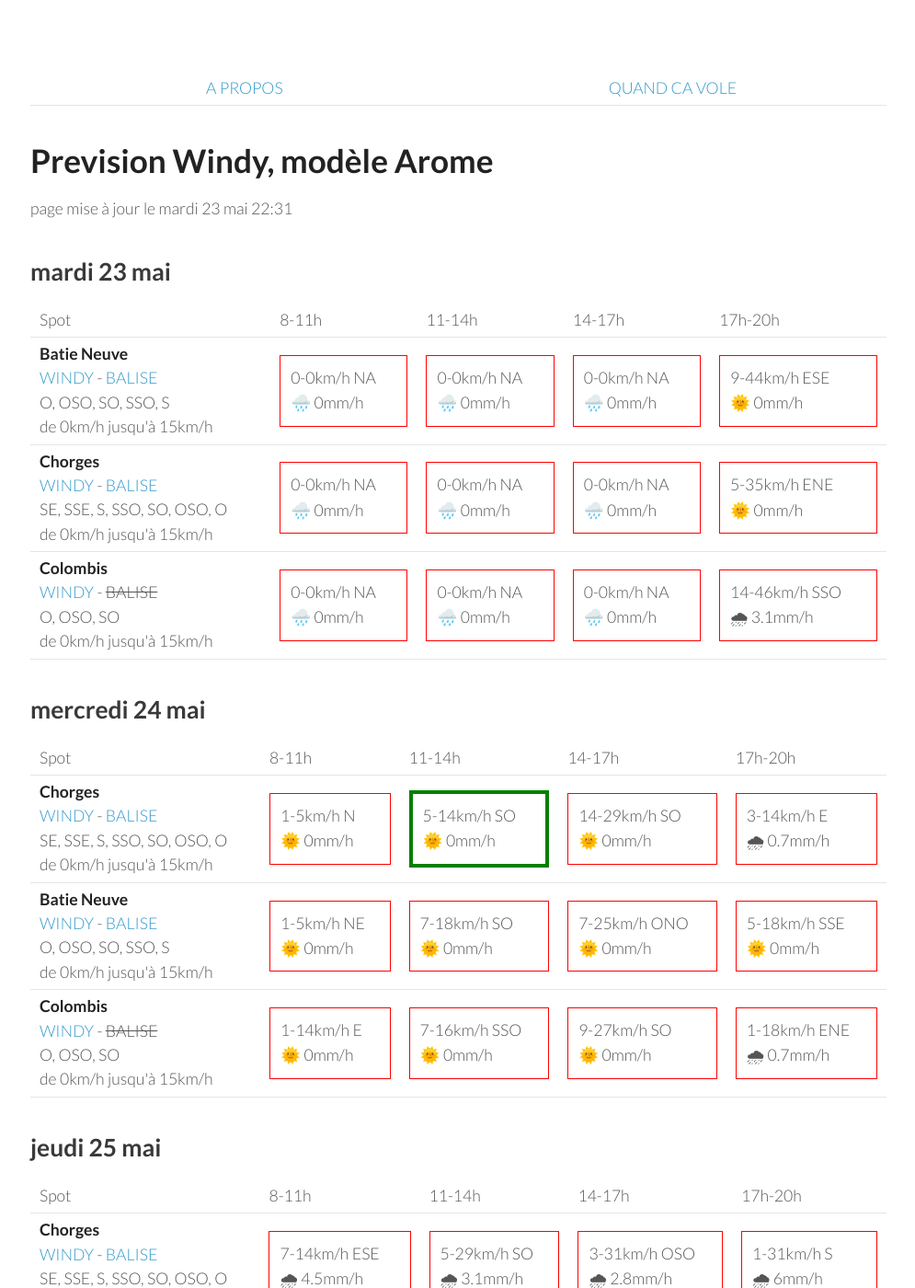
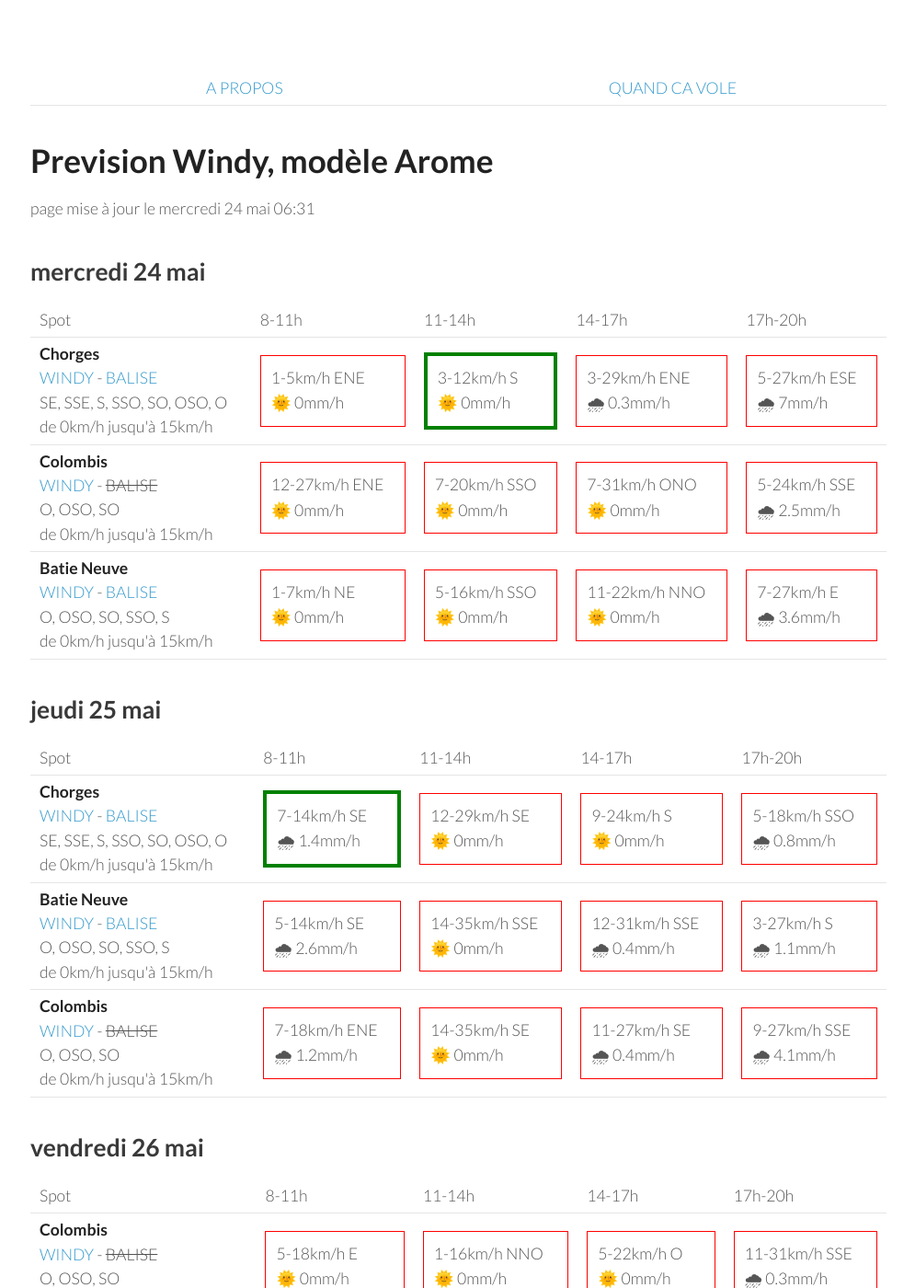
Before and after one commit to parapente-dans-le-nord/parapente-dans-le-nord.github.io, a Jekyll site: the page built from serre_poncon.markdown, in a window 1280 px wide and 1400 px high. Shown: the whole window at 92% size, without its empty margins (25-1020 px from the left). Built offline with Jekyll 4.4.1, drawn with Linux system fonts in a browser that asks for light colours; some of the changed text lies outside the part shown.

Commit message:
update index.markdown

```diff
--- a/serre_poncon.markdown
+++ b/serre_poncon.markdown
@@ -7,51 +7,8 @@ title:  "Tous les spots"
 {: .links}
 
 # Prevision Windy, modèle Arome
-page mise à jour le mardi 23 mai 22:31
+page mise à jour le mercredi 24 mai 06:31
 
-## mardi 23 mai
-
-{::nomarkdown}
-<table>
-  <tbody>
-    <tr>
-      <td>Spot</td>
-      <td>8-11h</td>
-      <td>11-14h</td>
-      <td>14-17h</td>
-      <td>17h-20h</td>
-    </tr>
-<tr>
-        <td><strong>Batie Neuve</strong><br><a href="https://windy.com/44.584/6.236?44.559,6.262,10,m:eTtagly">WINDY</a> - <span class=""><a href="https://www.openwindmap.org/PP554">BALISE</a> </span><br> <span class="vent-favorable">O, OSO, SO, SSO, S</span><br><span class="force-vent">de 0km/h jusqu'à 15km/h</span> </td>
-
-            <td><div class="not-flyable"><p>0-0km/h NA</p><p>🌧️ 0mm/h</p></div></td>
-            <td><div class="not-flyable"><p>0-0km/h NA</p><p>🌧️ 0mm/h</p></div></td>
-            <td><div class="not-flyable"><p>0-0km/h NA</p><p>🌧️ 0mm/h</p></div></td>
-            <td><div class="not-flyable"><p>9-44km/h ESE</p><p>🌞 0mm/h</p></div></td>
-
-    </tr>
-<tr>
-        <td><strong>Chorges</strong><br><a href="https://windy.com/44.578/6.280?44.559,6.262,10">WINDY</a> - <span class=""><a href="https://www.openwindmap.org/PP554">BALISE</a> </span><br> <span class="vent-favorable">SE, SSE, S, SSO, SO, OSO, O</span><br><span class="force-vent">de 0km/h jusqu'à 15km/h</span> </td>
-
-            <td><div class="not-flyable"><p>0-0km/h NA</p><p>🌧️ 0mm/h</p></div></td>
-            <td><div class="not-flyable"><p>0-0km/h NA</p><p>🌧️ 0mm/h</p></div></td>
-            <td><div class="not-flyable"><p>0-0km/h NA</p><p>🌧️ 0mm/h</p></div></td>
-            <td><div class="not-flyable"><p>5-35km/h ENE</p><p>🌞 0mm/h</p></div></td>
-
-    </tr>
-<tr>
-        <td><strong>Colombis</strong><br><a href="https://windy.com/44.494/6.216?44.559,6.262,10">WINDY</a> - <span class="no-balise"> BALISE </span><br> <span class="vent-favorable">O, OSO, SO</span><br><span class="force-vent">de 0km/h jusqu'à 15km/h</span> </td>
-
-            <td><div class="not-flyable"><p>0-0km/h NA</p><p>🌧️ 0mm/h</p></div></td>
-            <td><div class="not-flyable"><p>0-0km/h NA</p><p>🌧️ 0mm/h</p></div></td>
-            <td><div class="not-flyable"><p>0-0km/h NA</p><p>🌧️ 0mm/h</p></div></td>
-            <td><div class="not-flyable"><p>14-46km/h SSO</p><p>🌧 3.1mm/h</p></div></td>
-
-    </tr>
-
-</tbody>
-</table>
-{:/}
 ## mercredi 24 mai
 
 {::nomarkdown}
@@ -67,30 +24,30 @@ page mise à jour le mardi 23 mai 22:31
 <tr>
         <td><strong>Chorges</strong><br><a href="https://windy.com/44.578/6.280?44.559,6.262,10">WINDY</a> - <span class=""><a href="https://www.openwindmap.org/PP554">BALISE</a> </span><br> <span class="vent-favorable">SE, SSE, S, SSO, SO, OSO, O</span><br><span class="force-vent">de 0km/h jusqu'à 15km/h</span> </td>
 
-            <td><div class="not-flyable"><p>1-5km/h N</p><p>🌞 0mm/h</p></div></td>
-            <td><div class="flyable"><p>5-14km/h SO</p><p>🌞 0mm/h</p></div></td>
-            <td><div class="not-flyable"><p>14-29km/h SO</p><p>🌞 0mm/h</p></div></td>
-            <td><div class="not-flyable"><p>3-14km/h E</p><p>🌧 0.7mm/h</p></div></td>
+            <td><div class="not-flyable"><p>1-5km/h ENE</p><p>🌞 0mm/h</p></div></td>
+            <td><div class="flyable"><p>3-12km/h S</p><p>🌞 0mm/h</p></div></td>
+            <td><div class="not-flyable"><p>3-29km/h ENE</p><p>🌧 0.3mm/h</p></div></td>
+            <td><div class="not-flyable"><p>5-27km/h ESE</p><p>🌧 7mm/h</p></div></td>
+
+
+    </tr>
+<tr>
+        <td><strong>Colombis</strong><br><a href="https://windy.com/44.494/6.216?44.559,6.262,10">WINDY</a> - <span class="no-balise"> BALISE </span><br> <span class="vent-favorable">O, OSO, SO</span><br><span class="force-vent">de 0km/h jusqu'à 15km/h</span> </td>
+
+            <td><div class="not-flyable"><p>12-27km/h ENE</p><p>🌞 0mm/h</p></div></td>
+            <td><div class="not-flyable"><p>7-20km/h SSO</p><p>🌞 0mm/h</p></div></td>
+            <td><div class="not-flyable"><p>7-31km/h ONO</p><p>🌞 0mm/h</p></div></td>
+            <td><div class="not-flyable"><p>5-24km/h SSE</p><p>🌧 2.5mm/h</p></div></td>
 
 
     </tr>
 <tr>
         <td><strong>Batie Neuve</strong><br><a href="https://windy.com/44.584/6.236?44.559,6.262,10,m:eTtagly">WINDY</a> - <span class=""><a href="https://www.openwindmap.org/PP554">BALISE</a> </span><br> <span class="vent-favorable">O, OSO, SO, SSO, S</span><br><span class="force-vent">de 0km/h jusqu'à 15km/h</span> </td>
 
-            <td><div class="not-flyable"><p>1-5km/h NE</p><p>🌞 0mm/h</p></div></td>
-            <td><div class="not-flyable"><p>7-18km/h SO</p><p>🌞 0mm/h</p></div></td>
-            <td><div class="not-flyable"><p>7-25km/h ONO</p><p>🌞 0mm/h</p></div></td>
-            <td><div class="not-flyable"><p>5-18km/h SSE</p><p>🌞 0mm/h</p></div></td>
-
-
-    </tr>
-<tr>
-        <td><strong>Colombis</strong><br><a href="https://windy.com/44.494/6.216?44.559,6.262,10">WINDY</a> - <span class="no-balise"> BALISE </span><br> <span class="vent-favorable">O, OSO, SO</span><br><span class="force-vent">de 0km/h jusqu'à 15km/h</span> </td>
-
-            <td><div class="not-flyable"><p>1-14km/h E</p><p>🌞 0mm/h</p></div></td>
-            <td><div class="not-flyable"><p>7-16km/h SSO</p><p>🌞 0mm/h</p></div></td>
-            <td><div class="not-flyable"><p>9-27km/h SO</p><p>🌞 0mm/h</p></div></td>
-            <td><div class="not-flyable"><p>1-18km/h ENE</p><p>🌧 0.7mm/h</p></div></td>
+            <td><div class="not-flyable"><p>1-7km/h NE</p><p>🌞 0mm/h</p></div></td>
+            <td><div class="not-flyable"><p>5-16km/h SSO</p><p>🌞 0mm/h</p></div></td>
+            <td><div class="not-flyable"><p>11-22km/h NNO</p><p>🌞 0mm/h</p></div></td>
+            <td><div class="not-flyable"><p>7-27km/h E</p><p>🌧 3.6mm/h</p></div></td>
 
 
     </tr>
@@ -113,30 +70,30 @@ page mise à jour le mardi 23 mai 22:31
 <tr>
         <td><strong>Chorges</strong><br><a href="https://windy.com/44.578/6.280?44.559,6.262,10">WINDY</a> - <span class=""><a href="https://www.openwindmap.org/PP554">BALISE</a> </span><br> <span class="vent-favorable">SE, SSE, S, SSO, SO, OSO, O</span><br><span class="force-vent">de 0km/h jusqu'à 15km/h</span> </td>
 
-            <td><div class="not-flyable"><p>7-14km/h ESE</p><p>🌧 4.5mm/h</p></div></td>
-            <td><div class="not-flyable"><p>5-29km/h SO</p><p>🌧 3.1mm/h</p></div></td>
-            <td><div class="not-flyable"><p>3-31km/h OSO</p><p>🌧 2.8mm/h</p></div></td>
-            <td><div class="not-flyable"><p>1-31km/h S</p><p>🌧 6mm/h</p></div></td>
+            <td><div class="flyable"><p>7-14km/h SE</p><p>🌧 1.4mm/h</p></div></td>
+            <td><div class="not-flyable"><p>12-29km/h SE</p><p>🌞 0mm/h</p></div></td>
+            <td><div class="not-flyable"><p>9-24km/h S</p><p>🌞 0mm/h</p></div></td>
+            <td><div class="not-flyable"><p>5-18km/h SSO</p><p>🌧 0.8mm/h</p></div></td>
 
 
     </tr>
 <tr>
         <td><strong>Batie Neuve</strong><br><a href="https://windy.com/44.584/6.236?44.559,6.262,10,m:eTtagly">WINDY</a> - <span class=""><a href="https://www.openwindmap.org/PP554">BALISE</a> </span><br> <span class="vent-favorable">O, OSO, SO, SSO, S</span><br><span class="force-vent">de 0km/h jusqu'à 15km/h</span> </td>
 
-            <td><div class="not-flyable"><p>7-20km/h ESE</p><p>🌧 2.1mm/h</p></div></td>
-            <td><div class="not-flyable"><p>5-29km/h SO</p><p>🌧 3.5mm/h</p></div></td>
-            <td><div class="not-flyable"><p>3-31km/h OSO</p><p>🌧 2.3mm/h</p></div></td>
-            <td><div class="not-flyable"><p>1-31km/h SSE</p><p>🌧 4.1mm/h</p></div></td>
+            <td><div class="not-flyable"><p>5-14km/h SE</p><p>🌧 2.6mm/h</p></div></td>
+            <td><div class="not-flyable"><p>14-35km/h SSE</p><p>🌞 0mm/h</p></div></td>
+            <td><div class="not-flyable"><p>12-31km/h SSE</p><p>🌧 0.4mm/h</p></div></td>
+            <td><div class="not-flyable"><p>3-27km/h S</p><p>🌧 1.1mm/h</p></div></td>
 
 
     </tr>
 <tr>
         <td><strong>Colombis</strong><br><a href="https://windy.com/44.494/6.216?44.559,6.262,10">WINDY</a> - <span class="no-balise"> BALISE </span><br> <span class="vent-favorable">O, OSO, SO</span><br><span class="force-vent">de 0km/h jusqu'à 15km/h</span> </td>
 
-            <td><div class="not-flyable"><p>5-18km/h ENE</p><p>🌧 0.3mm/h</p></div></td>
-            <td><div class="not-flyable"><p>5-25km/h SO</p><p>🌧 4.5mm/h</p></div></td>
-            <td><div class="not-flyable"><p>5-29km/h NO</p><p>🌧 2.7mm/h</p></div></td>
-            <td><div class="not-flyable"><p>5-25km/h NE</p><p>🌧 4.9mm/h</p></div></td>
+            <td><div class="not-flyable"><p>7-18km/h ENE</p><p>🌧 1.2mm/h</p></div></td>
+            <td><div class="not-flyable"><p>14-35km/h SE</p><p>🌞 0mm/h</p></div></td>
+            <td><div class="not-flyable"><p>11-27km/h SE</p><p>🌧 0.4mm/h</p></div></td>
+            <td><div class="not-flyable"><p>9-27km/h SSE</p><p>🌧 4.1mm/h</p></div></td>
 
 
     </tr>
@@ -159,30 +116,30 @@ page mise à jour le mardi 23 mai 22:31
 <tr>
         <td><strong>Colombis</strong><br><a href="https://windy.com/44.494/6.216?44.559,6.262,10">WINDY</a> - <span class="no-balise"> BALISE </span><br> <span class="vent-favorable">O, OSO, SO</span><br><span class="force-vent">de 0km/h jusqu'à 15km/h</span> </td>
 
-            <td><div class="not-flyable"><p>5-20km/h E</p><p>🌞 0mm/h</p></div></td>
-            <td><div class="not-flyable"><p>1-18km/h N</p><p>🌞 0mm/h</p></div></td>
+            <td><div class="not-flyable"><p>5-18km/h E</p><p>🌞 0mm/h</p></div></td>
+            <td><div class="not-flyable"><p>1-16km/h NNO</p><p>🌞 0mm/h</p></div></td>
             <td><div class="not-flyable"><p>5-22km/h O</p><p>🌞 0mm/h</p></div></td>
-            <td><div class="not-flyable"><p>7-38km/h ESE</p><p>🌧 0.5mm/h</p></div></td>
+            <td><div class="not-flyable"><p>11-31km/h SSE</p><p>🌧 0.3mm/h</p></div></td>
 
 
     </tr>
 <tr>
         <td><strong>Chorges</strong><br><a href="https://windy.com/44.578/6.280?44.559,6.262,10">WINDY</a> - <span class=""><a href="https://www.openwindmap.org/PP554">BALISE</a> </span><br> <span class="vent-favorable">SE, SSE, S, SSO, SO, OSO, O</span><br><span class="force-vent">de 0km/h jusqu'à 15km/h</span> </td>
 
-            <td><div class="not-flyable"><p>5-24km/h ENE</p><p>🌞 0mm/h</p></div></td>
-            <td><div class="not-flyable"><p>1-24km/h SE</p><p>🌞 0mm/h</p></div></td>
-            <td><div class="not-flyable"><p>1-24km/h SO</p><p>🌞 0mm/h</p></div></td>
-            <td><div class="not-flyable"><p>5-38km/h E</p><p>🌧 1.7mm/h</p></div></td>
+            <td><div class="not-flyable"><p>5-22km/h ENE</p><p>🌞 0mm/h</p></div></td>
+            <td><div class="not-flyable"><p>1-24km/h S</p><p>🌞 0mm/h</p></div></td>
+            <td><div class="not-flyable"><p>3-24km/h SO</p><p>🌞 0mm/h</p></div></td>
+            <td><div class="not-flyable"><p>7-31km/h SSE</p><p>🌧 0.4mm/h</p></div></td>
 
 
     </tr>
 <tr>
         <td><strong>Batie Neuve</strong><br><a href="https://windy.com/44.584/6.236?44.559,6.262,10,m:eTtagly">WINDY</a> - <span class=""><a href="https://www.openwindmap.org/PP554">BALISE</a> </span><br> <span class="vent-favorable">O, OSO, SO, SSO, S</span><br><span class="force-vent">de 0km/h jusqu'à 15km/h</span> </td>
 
-            <td><div class="not-flyable"><p>3-20km/h ENE</p><p>🌞 0mm/h</p></div></td>
-            <td><div class="not-flyable"><p>1-22km/h S</p><p>🌞 0mm/h</p></div></td>
-            <td><div class="not-flyable"><p>3-24km/h SO</p><p>🌞 0mm/h</p></div></td>
-            <td><div class="not-flyable"><p>5-38km/h E</p><p>🌧 0.8mm/h</p></div></td>
+            <td><div class="not-flyable"><p>3-18km/h NE</p><p>🌞 0mm/h</p></div></td>
+            <td><div class="not-flyable"><p>3-22km/h SSO</p><p>🌞 0mm/h</p></div></td>
+            <td><div class="not-flyable"><p>3-25km/h SO</p><p>🌞 0mm/h</p></div></td>
+            <td><div class="not-flyable"><p>7-31km/h S</p><p>🌧 0.3mm/h</p></div></td>
 
 
     </tr>
@@ -205,8 +162,8 @@ page mise à jour le mardi 23 mai 22:31
 <tr>
         <td><strong>Colombis</strong><br><a href="https://windy.com/44.494/6.216?44.559,6.262,10">WINDY</a> - <span class="no-balise"> BALISE </span><br> <span class="vent-favorable">O, OSO, SO</span><br><span class="force-vent">de 0km/h jusqu'à 15km/h</span> </td>
 
-            <td><div class="not-flyable"><p>5-16km/h E</p><p>🌞 0mm/h</p></div></td>
-            <td><div class="not-flyable"><p>1-16km/h NO</p><p>🌞 0mm/h</p></div></td>
+            <td><div class="not-flyable"><p>5-16km/h ENE</p><p>🌞 0mm/h</p></div></td>
+            <td><div class="not-flyable"><p>3-16km/h NO</p><p>🌞 0mm/h</p></div></td>
             <td><div class="not-flyable"><p>7-24km/h OSO</p><p>🌞 0mm/h</p></div></td>
             <td><div class="not-flyable"><p>12-40km/h SO</p><p>🌞 0mm/h</p></div></td>
 
@@ -215,7 +172,7 @@ page mise à jour le mardi 23 mai 22:31
 <tr>
         <td><strong>Batie Neuve</strong><br><a href="https://windy.com/44.584/6.236?44.559,6.262,10,m:eTtagly">WINDY</a> - <span class=""><a href="https://www.openwindmap.org/PP554">BALISE</a> </span><br> <span class="vent-favorable">O, OSO, SO, SSO, S</span><br><span class="force-vent">de 0km/h jusqu'à 15km/h</span> </td>
 
-            <td><div class="not-flyable"><p>3-16km/h NE</p><p>🌞 0mm/h</p></div></td>
+            <td><div class="not-flyable"><p>5-16km/h NE</p><p>🌞 0mm/h</p></div></td>
             <td><div class="not-flyable"><p>3-20km/h SSO</p><p>🌞 0mm/h</p></div></td>
             <td><div class="not-flyable"><p>9-31km/h SO</p><p>🌞 0mm/h</p></div></td>
             <td><div class="not-flyable"><p>12-40km/h SO</p><p>🌧 0.4mm/h</p></div></td>
@@ -225,8 +182,8 @@ page mise à jour le mardi 23 mai 22:31
 <tr>
         <td><strong>Chorges</strong><br><a href="https://windy.com/44.578/6.280?44.559,6.262,10">WINDY</a> - <span class=""><a href="https://www.openwindmap.org/PP554">BALISE</a> </span><br> <span class="vent-favorable">SE, SSE, S, SSO, SO, OSO, O</span><br><span class="force-vent">de 0km/h jusqu'à 15km/h</span> </td>
 
-            <td><div class="not-flyable"><p>5-18km/h ENE</p><p>🌞 0mm/h</p></div></td>
-            <td><div class="not-flyable"><p>3-22km/h SSO</p><p>🌞 0mm/h</p></div></td>
+            <td><div class="not-flyable"><p>5-20km/h ENE</p><p>🌞 0mm/h</p></div></td>
+            <td><div class="not-flyable"><p>3-22km/h SO</p><p>🌞 0mm/h</p></div></td>
             <td><div class="not-flyable"><p>9-31km/h OSO</p><p>🌞 0mm/h</p></div></td>
             <td><div class="not-flyable"><p>12-42km/h SO</p><p>🌧 0.5mm/h</p></div></td>
 
```
